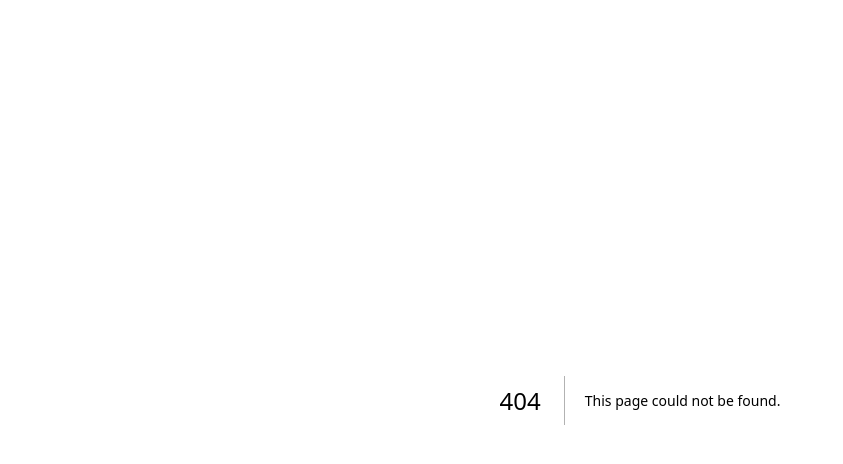
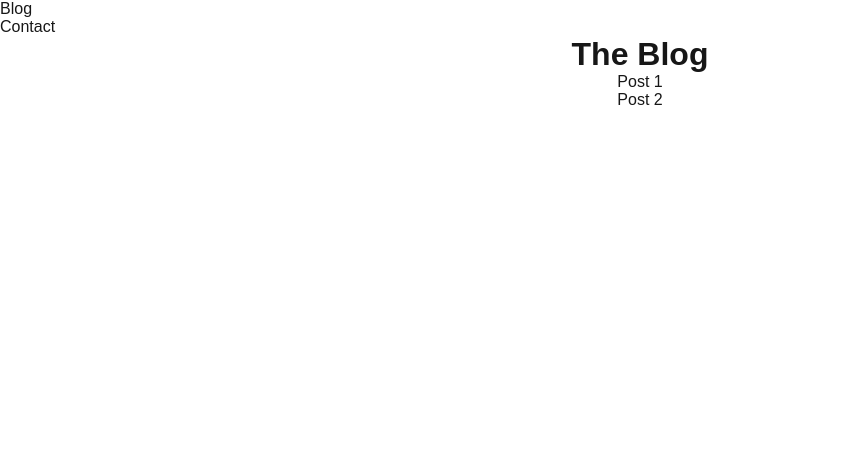
Before and after one commit to Nakatomi881/kingsofmontony, a Next.js app: page /blog in a window 1280 px wide. Before the commit this address had no page. Shown: the top 464 px of the page, without its empty margins (0-843 px from the left). Built offline with nearby package versions, Linux system fonts and the light colour scheme.

Commit message:
removed about page, added main header, added blog page

```diff
--- /dev/null
+++ b/src/app/blog/page.js
@@ -0,0 +1,12 @@
+import Link from "next/link";
+
+export default function BlogPage({  }) {
+    return (
+
+    <main>
+        <h1>The Blog</h1>
+        <p><Link href="/blog/post-1">Post 1</Link></p>
+        <p><Link href="/blog/post-2">Post 2</Link></p>
+    </main>
+    );
+}
--- a/src/app/layout.js
+++ b/src/app/layout.js
@@ -1,5 +1,6 @@
 import localFont from "next/font/local";
 import "./globals.css";
+import MainHeader from "./main-header";
 
 const geistSans = localFont({
   src: "./fonts/GeistVF.woff",
@@ -21,6 +22,7 @@ export default function RootLayout({ children }) {
   return (
     <html lang="en">
       <body className={`${geistSans.variable} ${geistMono.variable}`}>
+        <MainHeader />
         {children}
       </body>
     </html>
--- /dev/null
+++ b/src/app/main-header.js
@@ -0,0 +1,20 @@
+import Link from "next/link";
+
+export default function MainHeader(){
+return (
+    <header>
+        <nav>
+            <ul>
+                <li>
+                    <Link href="/blog">Blog</Link>
+                </li>
+                <li>
+                    <Link href="/contact">Contact</Link>
+                </li>
+            </ul>
+        </nav>
+    </header>
+)
+
+
+}
--- a/src/app/page.js
+++ b/src/app/page.js
@@ -46,8 +46,7 @@ export default function Home() {
             Read our docs
           </a>
         </div>
-        <p><Link href="/about">About Us</Link></p>
-        <p><Link href="/contact">Contact</Link></p>
+
       </main>
       <footer className={styles.footer}>
         <a
```
Also changed, not shown: src/app/about/page.js (deleted, +0 -9 lines), src/app/blog/[slug]/page.js (added, +10 -0 lines), .eslintrc.json.
